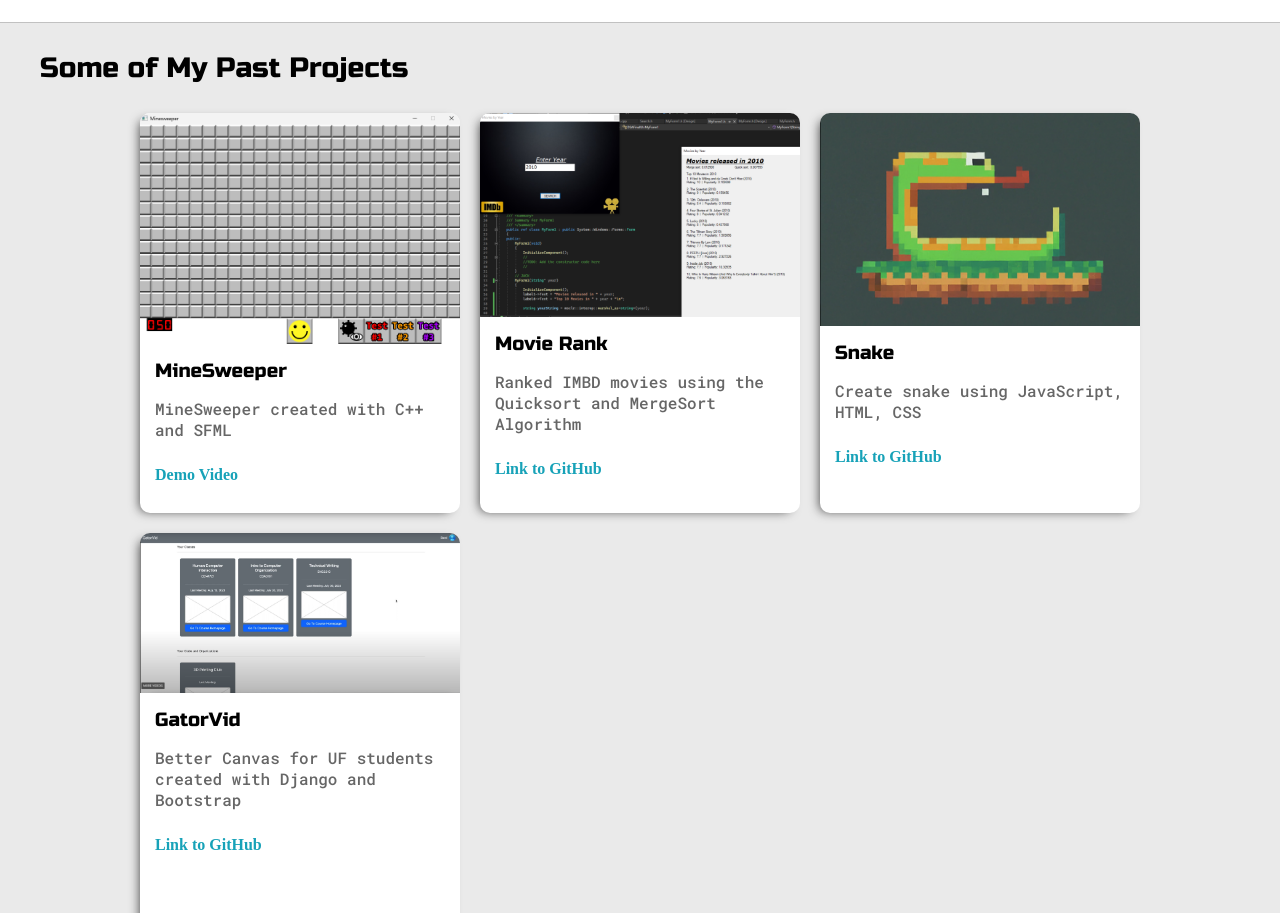
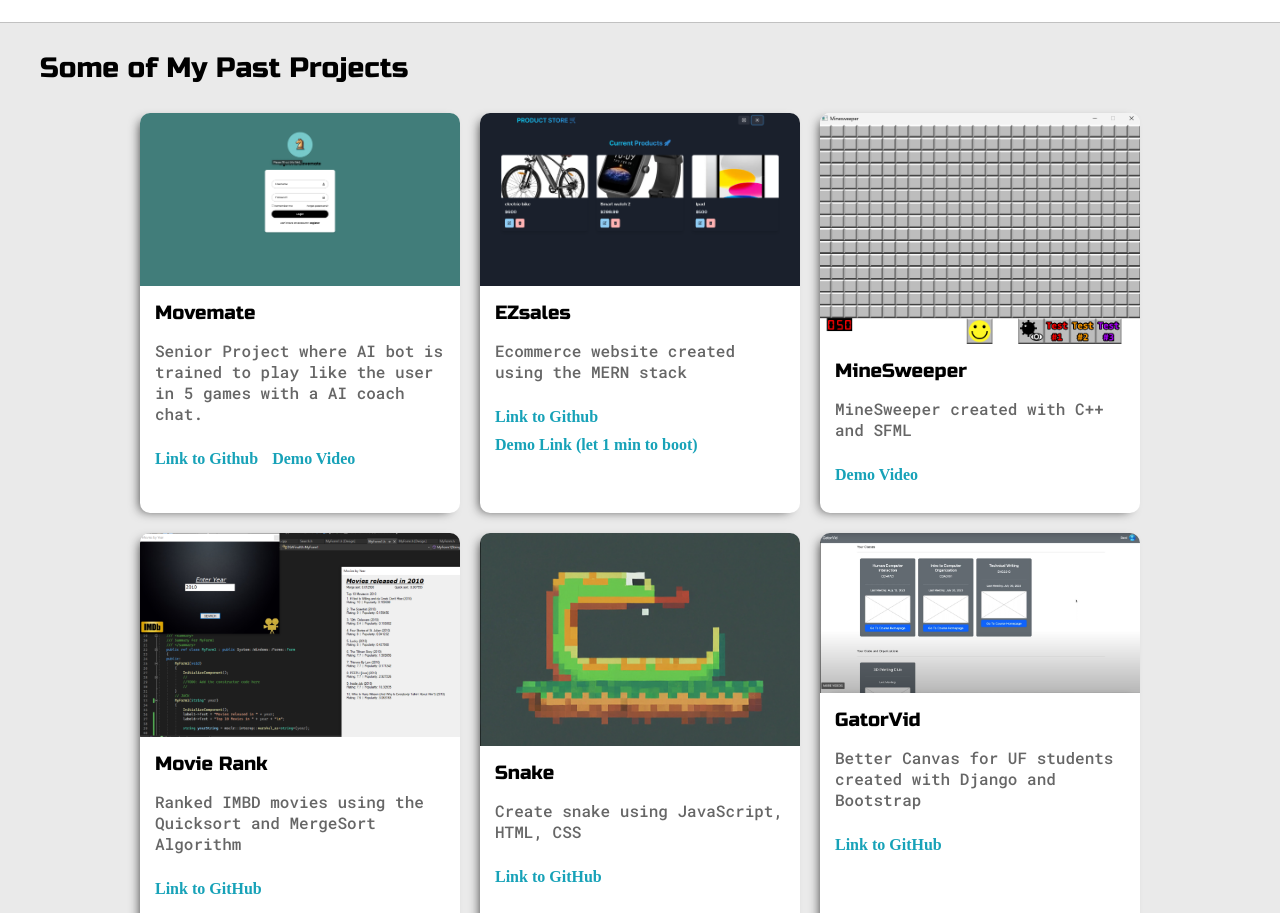
Before and after one commit to GitRaymond-Chen/Raymond-portfolio, a plain HTML site: page index.html in a window 1280 px wide. Shown: the part 1332-2245 px from the top of the page. Drawn offline with Linux system fonts and the light colour scheme; a web font is replaced by a local one.

Commit message:
new projects

```diff
--- a/index.html
+++ b/index.html
@@ -100,9 +100,25 @@
     <section class="s1">
       <div class="main-container">
         <h3 class="section-title">Some of My Past Projects</h3>
-
-
         <div class="post-wrapper">
+          <div class="post">
+            <img class="thumbnail" src="images/movenmate.png" alt="Project Image">
+            <div class="post-preview">
+              <h6 class="post-title">Movemate</h6>
+              <p class="post-intro">Senior Project where AI bot is trained to play like the user in 5 games with a AI coach chat.</p>
+              <a href="https://github.com/GitRaymond-Chen/Chess-AI" class="read-more" target="-blank">Link to Github</a>
+              <a href="https://youtu.be/cmBwswx4H4U" class="read-more" target="-blank">Demo Video</a>
+            </div>
+          </div>
+          <div class="post">
+            <img class="thumbnail" src="images/EZsales.png" alt="Project Image">
+            <div class="post-preview">
+              <h6 class="post-title">EZsales</h6>
+              <p class="post-intro">Ecommerce website created using the MERN stack</p>
+              <a href="https://github.com/GitRaymond-Chen/MERN" class="read-more" target="-blank">Link to Github</a>
+              <a href="https://mern-tir5.onrender.com/" class="read-more" target="-blank">Demo Link (let 1 min to boot)</a>
+            </div>
+          </div>
           <div class="post">
             <img class="thumbnail" src="images/mineSweeper.png" alt="Project Image">
             <div class="post-preview">
```
Also changed, not shown: images/EZsales.png (added), images/movenmate.png (added).
